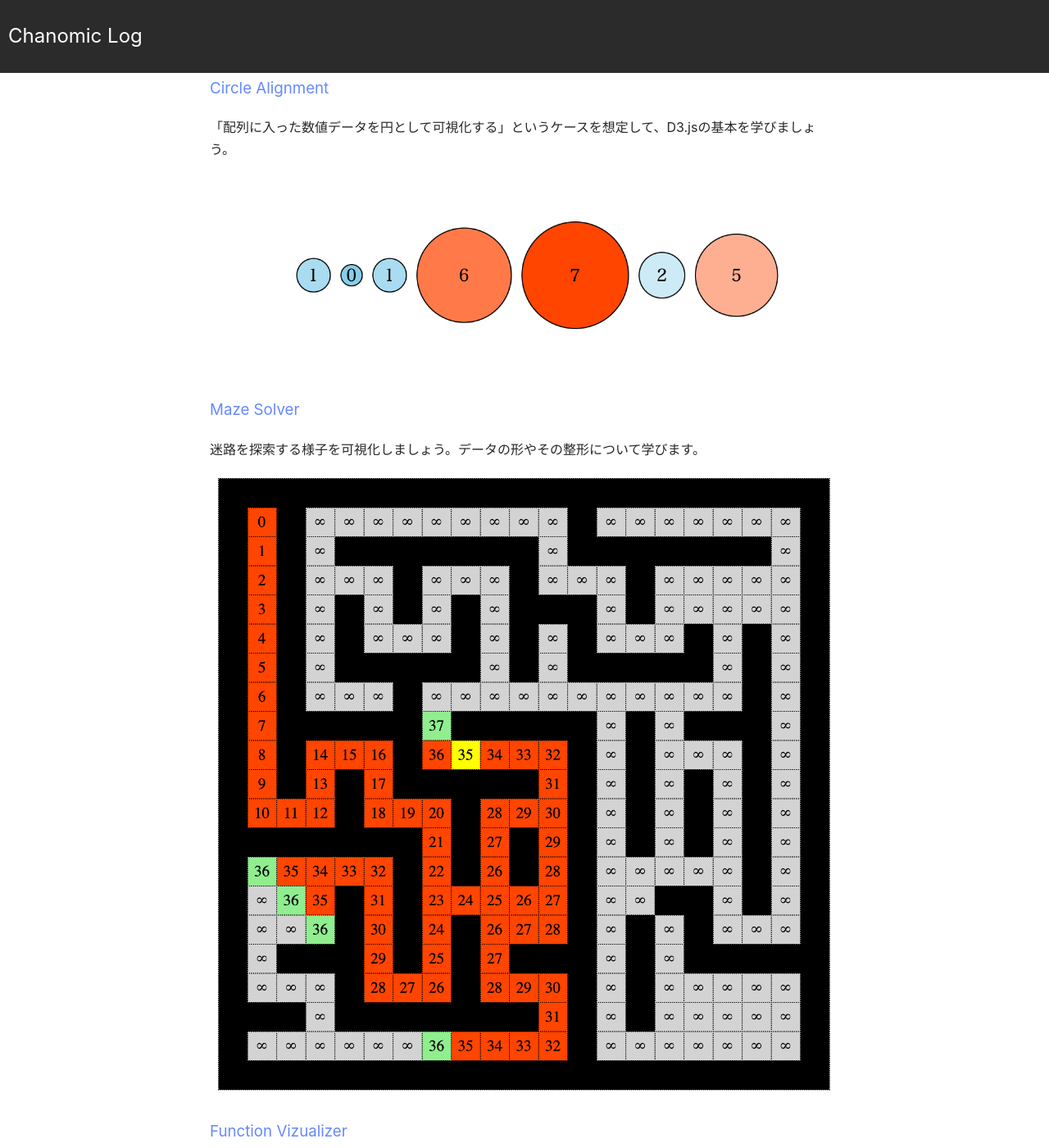
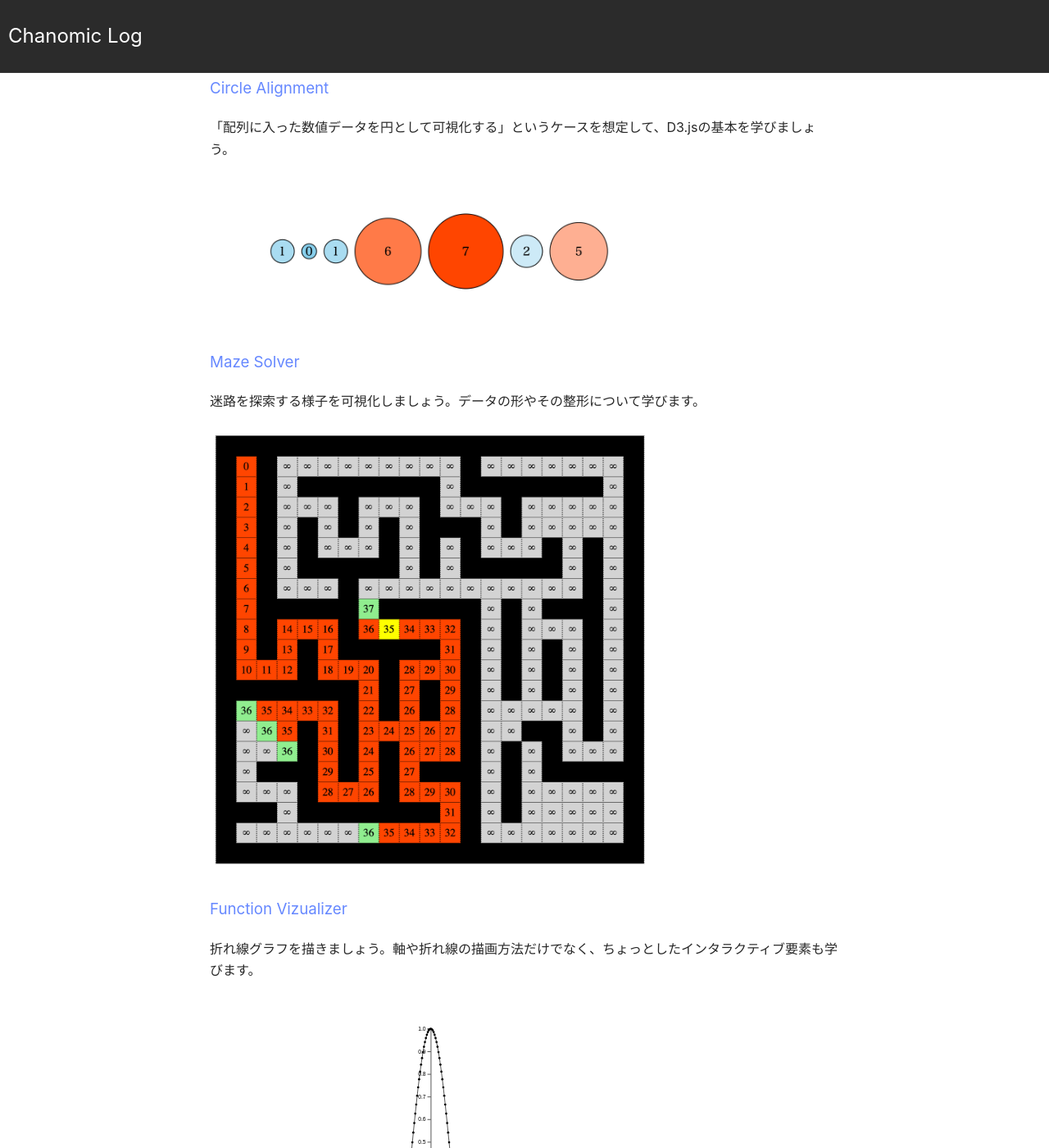
Before and after one commit to bombrary/lectures, a Jekyll site: the page built from d3js/index.md, in a window 1280 px wide and 1400 px high, scrolled down 574 px. Shown: the whole window at 82% size. Built offline with Jekyll 4.4.1, drawn with Linux system fonts in a browser that asks for light colours.

Commit message:
modified css.

```diff
--- a/_sass/main.scss
+++ b/_sass/main.scss
@@ -43,6 +43,7 @@ a:hover, header time {
 
 article a {
   color: #68f;
+  width: 100%;
 }
 
 article header a, article footer a {
@@ -62,8 +63,7 @@ blockquote {
 
 img {
   border-radius: 2px;
-  max-width: 100%;
-  height: auto;
+  width: 70%;
   margin: .5em 0;
 }
 
@@ -76,7 +76,6 @@ table {
 tr:hover, tr:nth-child(odd) td {
   background: #94949410;
 }
-
 th, td {
   box-shadow: 0 0 0 1px #9494941f;
   padding: .5em 1em;
--- a/d3js/index.md
+++ b/d3js/index.md
@@ -3,19 +3,6 @@ layout: default
 title: D3.js による Data Visualization
 ---
 
-<style>
-img {
-  margin: 0 auto;
-  max-width: 800px;
-  max-height: 800px;
-}
-@media screen and (min-width:720px) {
-  img {
-    width: 100%;
-    height: auto;
-  }
-}
-</style>
 
 # D3.js による Data Visualization
 
```
